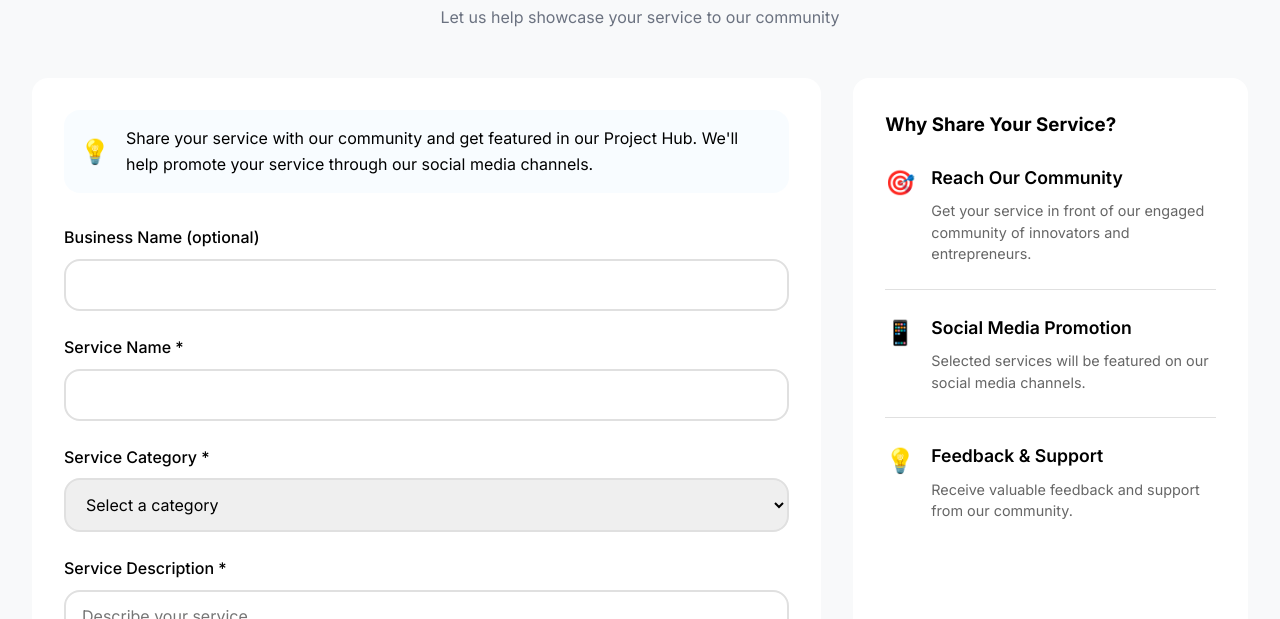
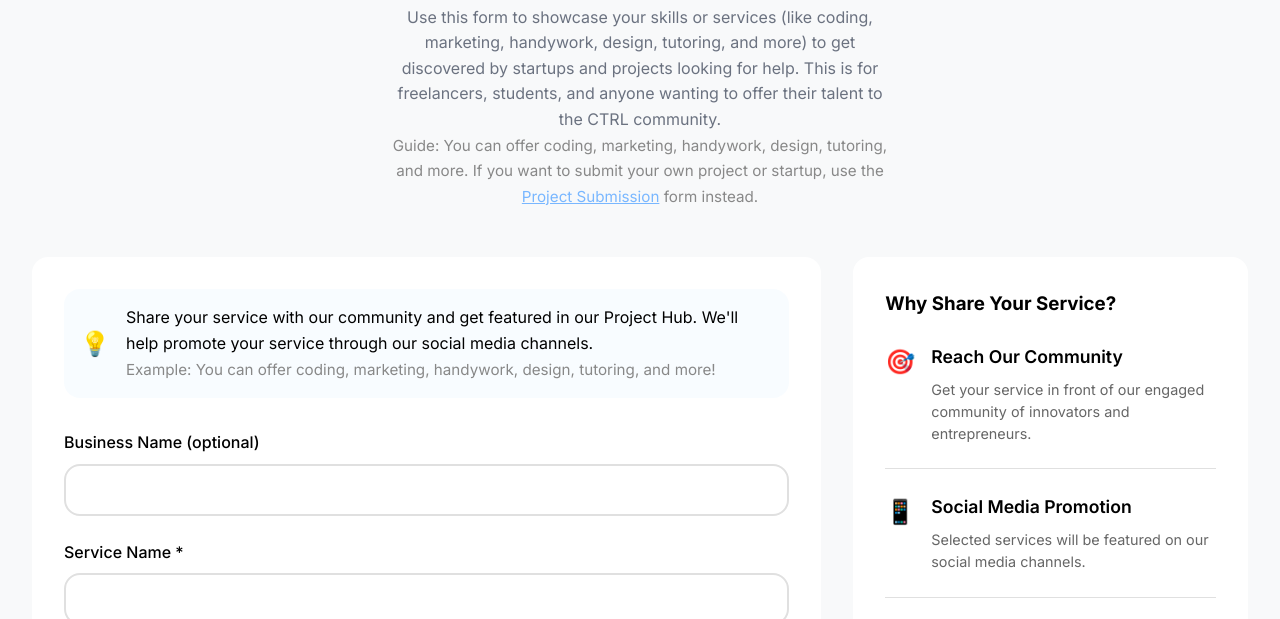
Before and after one commit to theprojectctrl/ctrll, a plain HTML site: page share-product.html in a window 1280 px wide. Shown: the part 125-744 px from the top of the page. Drawn offline with Linux system fonts and the light colour scheme.

Commit message:
Update share-product.html

```diff
--- a/share-product.html
+++ b/share-product.html
@@ -36,14 +36,14 @@
       <div class="section-header">
         <div class="section-tag">Share</div>
         <h1>Share Your Service Offering</h1>
-        <p class="section-description">Let us help showcase your service to our community</p>
+        <p class="section-description">Use this form to showcase your skills or services (like coding, marketing, handywork, design, tutoring, and more) to get discovered by startups and projects looking for help. This is for freelancers, students, and anyone wanting to offer their talent to the CTRL community.<br><span style='color:#888;font-size:0.95em;'>Guide: You can offer coding, marketing, handywork, design, tutoring, and more. If you want to submit your own project or startup, use the <a href='submit-project.html' style='color:#79b7ff;'>Project Submission</a> form instead.</span></p>
       </div>
 
       <div class="bento-grid">
         <div class="form-card">
           <div class="tip-banner">
             <span class="tip-icon">💡</span>
-            <p>Share your service with our community and get featured in our Project Hub. We'll help promote your service through our social media channels.</p>
+            <p>Share your service with our community and get featured in our Project Hub. We'll help promote your service through our social media channels.<br><span style='color:#888;font-size:0.95em;'>Example: You can offer coding, marketing, handywork, design, tutoring, and more!</span></p>
           </div>
 
           <form id="service-form" action="https://formspree.io/f/mnnvvlod" method="POST" enctype="multipart/form-data">
```
